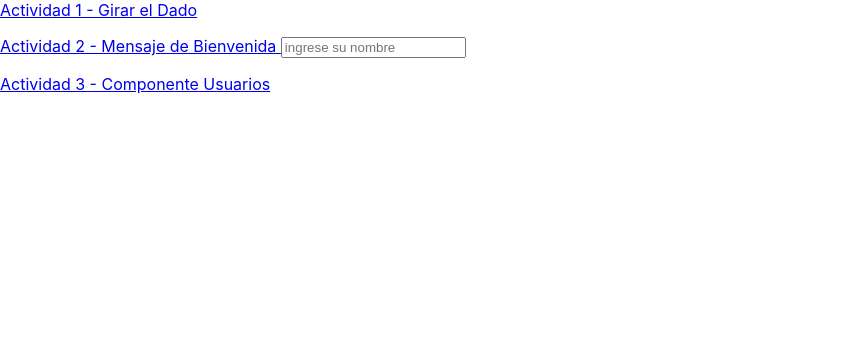
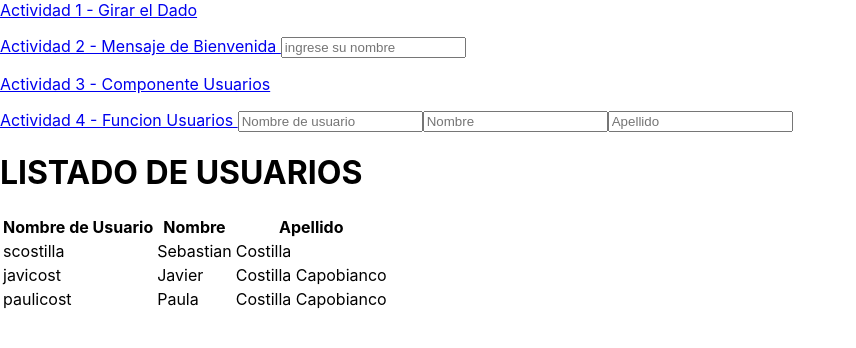
Before and after one commit to scostilla/hedy-portfolio, a React (Create React App) app: page /UsersFunction in a window 1280 px wide. Shown: the top 348 px of the page, without its empty margins (0-856 px from the left). Built offline with nearby package versions, Linux system fonts and the light colour scheme.

Commit message:
hardcode on usersFunction

```diff
--- a/src/components/Home.js
+++ b/src/components/Home.js
@@ -3,10 +3,14 @@ import { BrowserRouter as Router, Routes, Route, Link } from "react-router-dom";
 import "../App.css";
 import { RollTheDice } from "./RollTheDice.js";
 import { Welcome } from "./Welcome.js";
-import { Users } from "./Users.js";
+import { UsersComponent } from "./UsersComponent.js";
+import { UsersFunction } from "./UsersFunction.js";
 
 const Home = () => {
   const [getName, setName] = useState("");
+  const [getUserName, setUserName] = useState("");
+  const [getFirstName, setFirstName] = useState("");
+  const [getLastName, setLastName] = useState("");
 
   return (
     <Router>
@@ -21,12 +25,34 @@ const Home = () => {
           placeholder="ingrese su nombre"
         />
         <p />
-        <Link to={"./Users"}>Actividad 3 - Componente Usuarios  </Link>
+        <Link to={"./UsersComponent"}>Actividad 3 - Componente Usuarios  </Link>
+        <p />
+        <Link to={"./UsersFunction"}>Actividad 4 - Funcion Usuarios  </Link>
+        <input
+          type="text"
+          value={getUserName}
+          onChange={(e) => setUserName(e.target.value)}
+          placeholder="Nombre de usuario"
+        />
+        <input
+          type="text"
+          value={getFirstName}
+          onChange={(e) => setFirstName(e.target.value)}
+          placeholder="Nombre"
+        />
+        <input
+          type="text"
+          value={getLastName}
+          onChange={(e) => setLastName(e.target.value)}
+          placeholder="Apellido"
+        />
+        <p />
 
         <Routes>
           <Route path="/RollTheDice" element={<RollTheDice />} />
           <Route path="/Welcome" element={<Welcome name={getName} />} />
-          <Route path="/Users" element={<Users />} />
+          <Route path="/UsersComponent" element={<UsersComponent />} />
+          <Route path="/UsersFunction" element={<UsersFunction userName={getUserName} firstName={getFirstName} lastName={getLastName} />} />
         </Routes>
       </div>
     </Router>
--- a/src/components/Users.js
+++ /dev/null
@@ -1,39 +0,0 @@
-import { useParams } from "react-router-dom";
-import react, { useState } from "react";
-import "../App.css";
-
-export const Users = (props) => {
-  const [getUser, setUser] = useState([
-    { id: 1, userName: "scostilla", name: "Sebastian", lastName: "Costilla" },
-    {
-      id: 2,
-      userName: "javicost",
-      name: "Javier",
-      lastName: "Costilla Capobianco",
-    },
-    {
-      id: 3,
-      userName: "paulicost",
-      name: "Paula",
-      lastName: "Costilla Capobianco",
-    },
-  ]);
-
-  return (
-    <div>
-      <p>
-                <h1>LISTADO DE USUARIOS</h1>
-                <table className="table">
-                    <tr>
-                        <th>Nombre de Usuario</th> <th>Nombre</th> <th>Apellido</th>
-                    </tr>
-                    {getUser.map((user) => (
-                            <tr key={user.id}>
-                                <td>{user.userName}</td> <td>{user.name}</td> <td>{user.lastName}</td>
-                            </tr>
-                    ))}
-                </table>
-            </p>
-    </div>
-  );
-};
--- /dev/null
+++ b/src/components/UsersComponent.js
@@ -0,0 +1,45 @@
+import { useParams } from "react-router-dom";
+import react, { useState } from "react";
+import "../App.css";
+
+export const UsersComponent = () => {
+  const [getUser, setUser] = useState([
+    {
+      id: 1,
+      userName: "scostilla",
+      firstName: "Sebastian",
+      lastName: "Costilla",
+    },
+    {
+      id: 2,
+      userName: "javicost",
+      firstName: "Javier",
+      lastName: "Costilla Capobianco",
+    },
+    {
+      id: 3,
+      userName: "paulicost",
+      firstName: "Paula",
+      lastName: "Costilla Capobianco",
+    },
+  ]);
+
+  return (
+    <div>
+      <p>
+        <h1>LISTADO DE USUARIOS</h1>
+        <table className="table">
+          <tr>
+            <th>Nombre de Usuario</th> <th>Nombre</th> <th>Apellido</th>
+          </tr>
+          {getUser.map((user) => (
+            <tr key={user.id}>
+              <td>{user.userName}</td> <td>{user.firstName}</td>{" "}
+              <td>{user.lastName}</td>
+            </tr>
+          ))}
+        </table>
+      </p>
+    </div>
+  );
+};
--- /dev/null
+++ b/src/components/UsersFunction.js
@@ -0,0 +1,55 @@
+import { useParams } from "react-router-dom";
+import React, { useState } from "react";
+import "../App.css";
+
+export function UsersFunction(props) {
+  const [getUser, setUser] = useState([
+    {
+      id: 1,
+      userName: "scostilla",
+      firstName: "Sebastian",
+      lastName: "Costilla",
+    },
+    {
+      id: 2,
+      userName: "javicost",
+      firstName: "Javier",
+      lastName: "Costilla Capobianco",
+    },
+    {
+      id: 3,
+      userName: "paulicost",
+      firstName: "Paula",
+      lastName: "Costilla Capobianco",
+    },
+    /* {
+      id: 4,
+      userName: { props.userName },
+      firstName: { props.firstName },
+      lastName: { props.lastName },
+    }, */
+  ]);
+
+  return (
+    <div>
+      <p>
+        <h1>LISTADO DE USUARIOS</h1>
+        <table className="table">
+          <tr>
+            <th>Nombre de Usuario</th> <th>Nombre</th> <th>Apellido</th>
+          </tr>
+          {getUser.map((user) => (
+            <tr key={user.id}>
+              <td>{user.userName}</td> <td>{user.firstName}</td>{" "}
+              <td>{user.lastName}</td>
+            </tr>
+          ))}
+          <tr>
+              <td>{props.userName}</td> <td>{props.firstName}</td>{" "}
+              <td>{props.lastName}</td>
+            </tr>
+        </table>
+      </p>
+    </div>
+  );
+}
--- a/src/components/Welcome.js
+++ b/src/components/Welcome.js
@@ -4,7 +4,6 @@ import "../App.css";
 
 export const Welcome = (props) => {
 
-    console.log(props.name);
     return(
   <div>
     <h1>Bienvenido {props.name}</h1>
```
Also changed, not shown: Activididades.txt.
